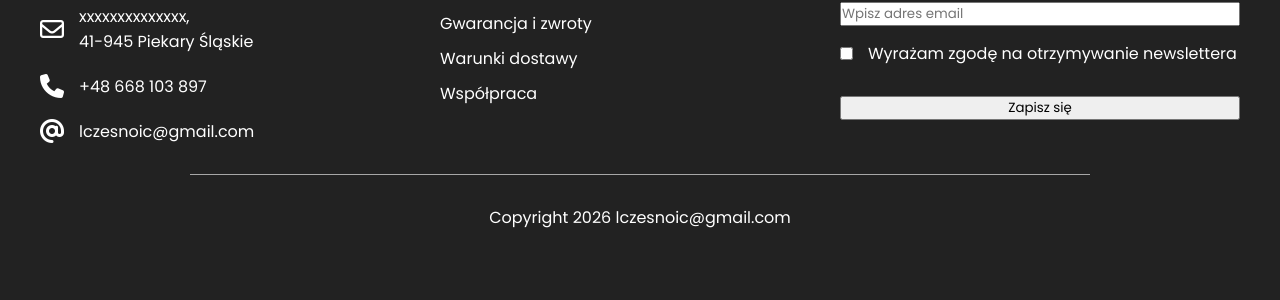
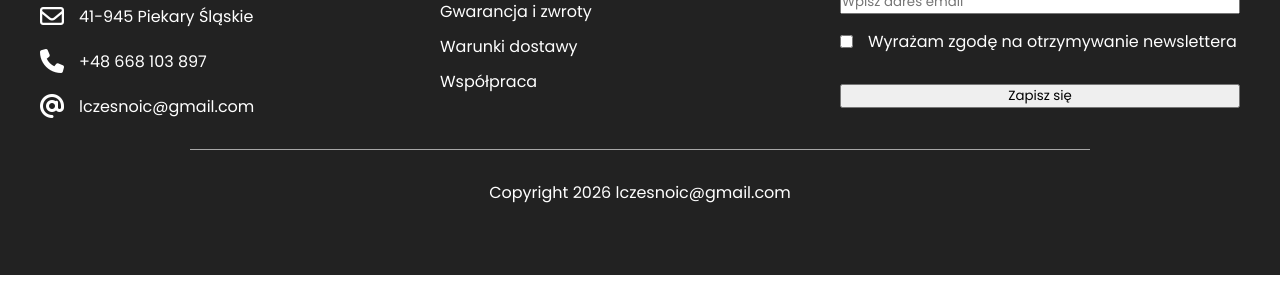
Before and after one commit to Lechu73/Strona-Leszka, a plain HTML site: page index.html in a window 1280 px wide. Shown: the part 4948-5248 px from the top of the page. After the commit the page ends 5223 px from the top, so only its background shows below. Drawn offline with Linux system fonts and the light colour scheme.

Commit message:
Add files via upload

```diff
--- a/index.html
+++ b/index.html
@@ -190,7 +190,7 @@
                 <div class="adres">
                     <div class="linia">
                         <i class="fa-regular fa-envelope"></i>
-                        <p>xxxxxxxxxxxxxx,<br>41-945 Piekary Śląskie</p>
+                        <p>41-945 Piekary Śląskie</p>
                     </div>
                     <div class="linia">
                         <i class="fa-solid fa-phone"></i>
```
